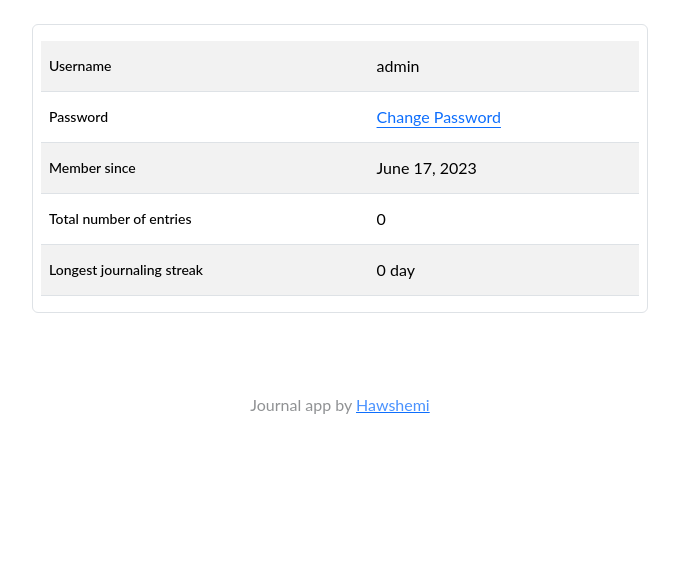
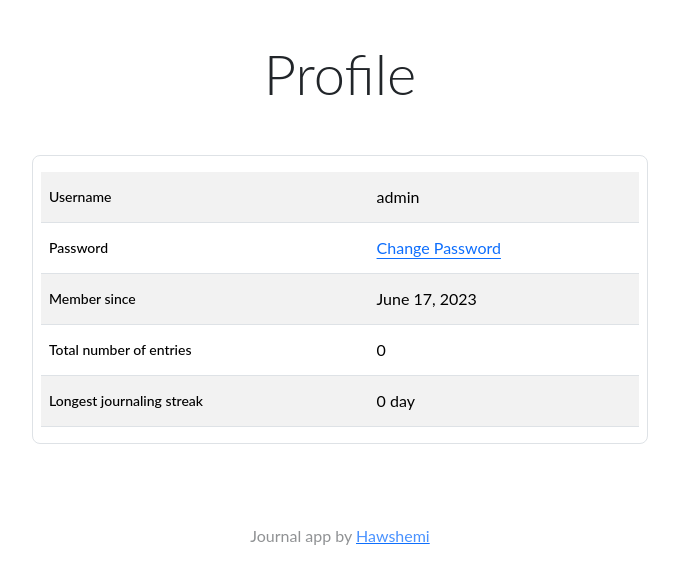
Before and after one commit to hawshemi/JournalCalendar, a Django app: page /profile in a window 1280 px wide. Shown: the part 74-658 px from the top of the page, without its empty margins (300-979 px from the left). Run offline with Django 4.2, Linux system fonts and the light colour scheme; a user stored in the database is signed in; data comes from the database, SQL or seed files in the repository.

Commit message:
Update profile.html

```diff
--- a/journal/templates/journal/profile.html
+++ b/journal/templates/journal/profile.html
@@ -3,8 +3,9 @@
 {% block body %}
 
 <div class="container d-grid col-12 col-lg-6 mt-2 mx-auto">
-    <div class="border rounded-2 pt-3 px-2 my-3">
-        <table class="table table-striped" id="profileTable">
+    <h2 class="display-4">Profile</h2>
+    <div class="border rounded-3 pt-3 px-2 my-3">
+        <table class="table table-striped table-hover" id="profileTable">
             <tr>
                 <td>Username</td>
                 <td>{{ user.username }}</td>
```
